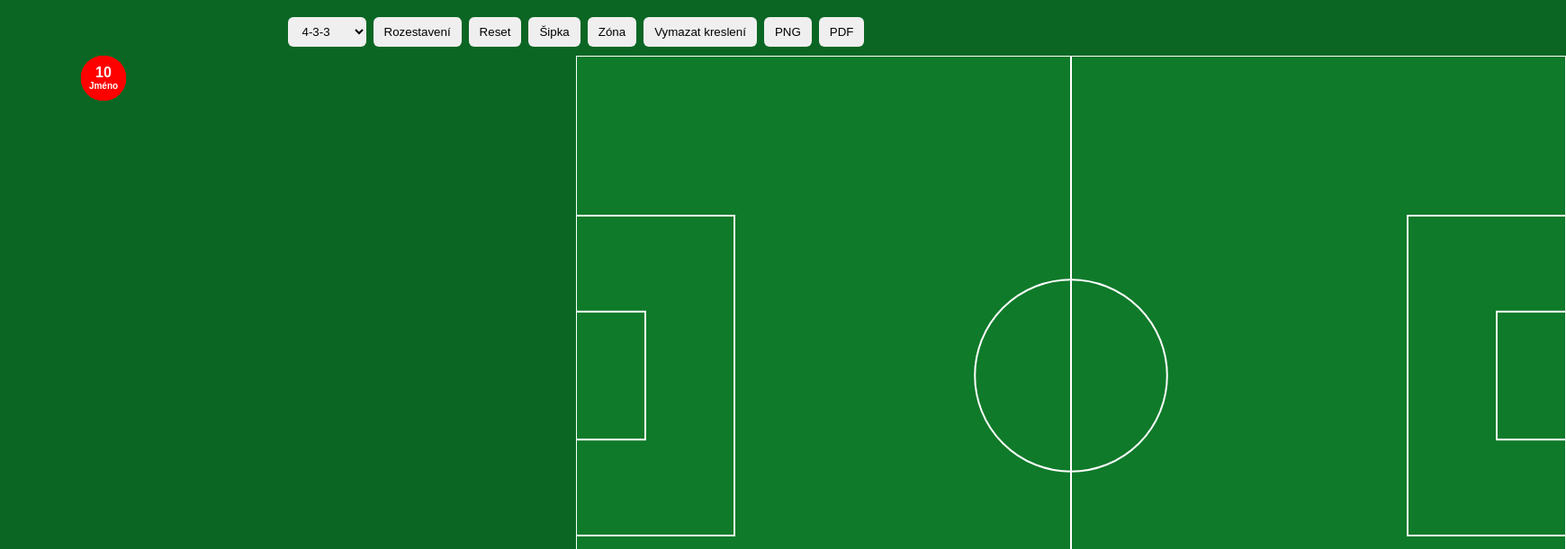
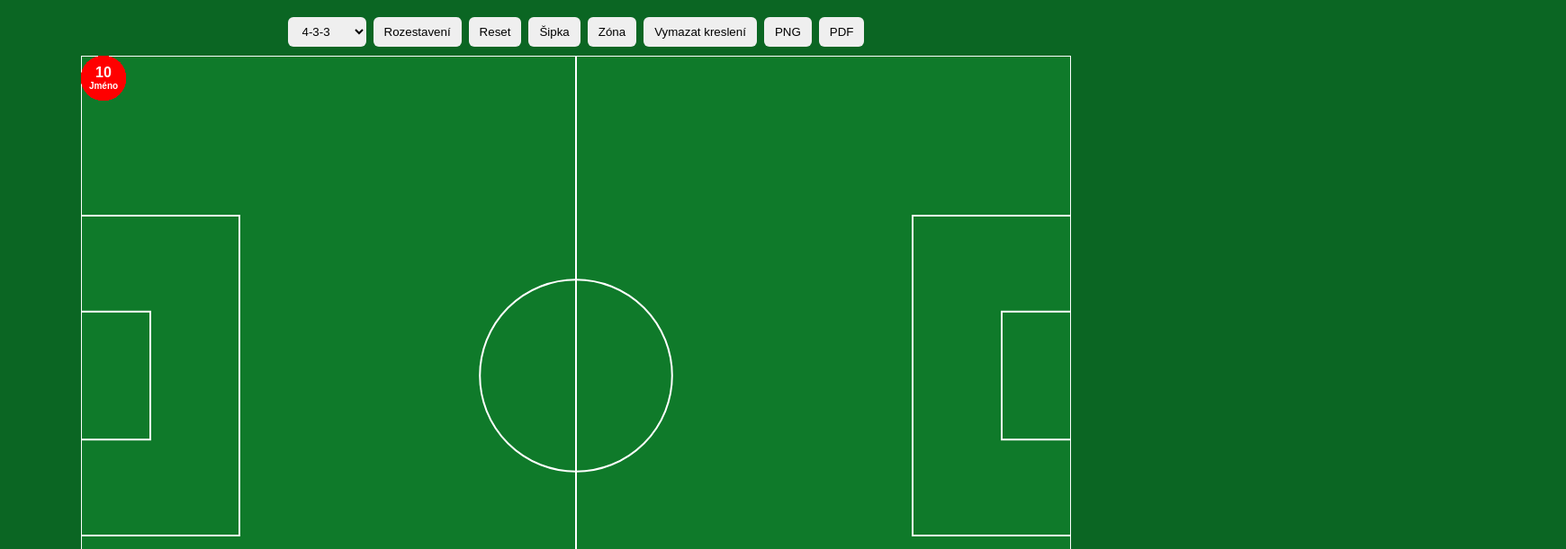
Before and after one commit to faltas76-prog/LineUp, a plain HTML site: page index.html in a window 1280 px wide. Shown: the part 61-672 px from the top of the page at 90% size, 1740 px wide, since content can reach past the window. Drawn offline with nearby package versions, Linux system fonts and the light colour scheme.

Commit message:
Update style.css

```diff
--- a/style.css
+++ b/style.css
@@ -21,35 +21,46 @@ border-radius:6px;
 cursor:pointer;
 }
 
+#exportArea{
+display:flex;
+flex-direction:column;
+align-items:center;
+}
+
+/* ================= PITCH ================= */
+
 .pitch-wrapper{
 position:relative;
 width:95%;
 max-width:1100px;
-margin:auto;
+margin:0 auto;
 aspect-ratio:105/68;
 }
 
-#pitchCanvas{
+#pitchCanvas,
+#drawCanvas,
+#playersLayer{
 position:absolute;
+top:0;
+left:0;
 width:100%;
 height:100%;
+}
+
+#pitchCanvas{
 background:#0f7a2a;
 z-index:1;
 }
 
+#playersLayer{
+z-index:2;
+}
+
 #drawCanvas{
-position:absolute;
-width:100%;
-height:100%;
 z-index:3;
 }
 
-#playersLayer{
-position:absolute;
-width:100%;
-height:100%;
-z-index:2;
-}
+/* ================= PLAYERS ================= */
 
 .player{
 position:absolute;
@@ -69,6 +80,8 @@ touch-action:none;
 .player span{
 font-size:10px;
 }
+
+/* ================= BENCH ================= */
 
 .bench{
 display:flex;
```
